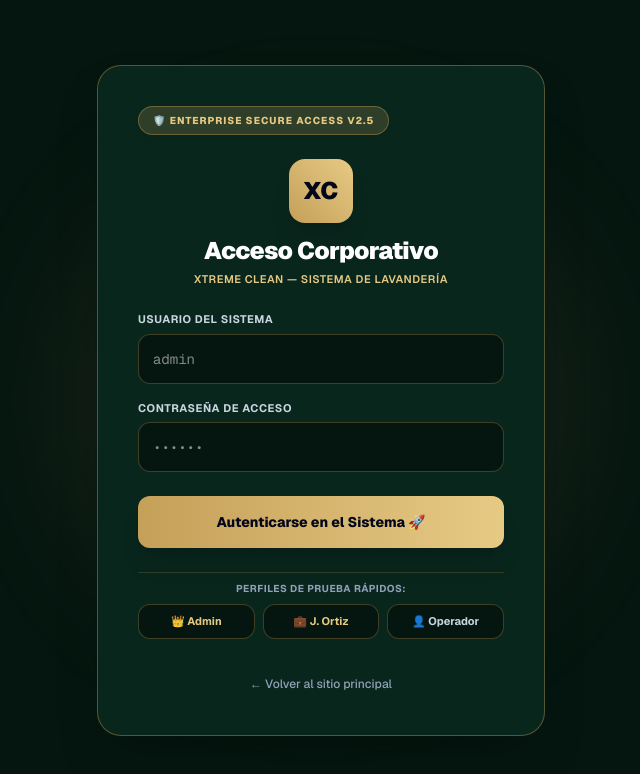
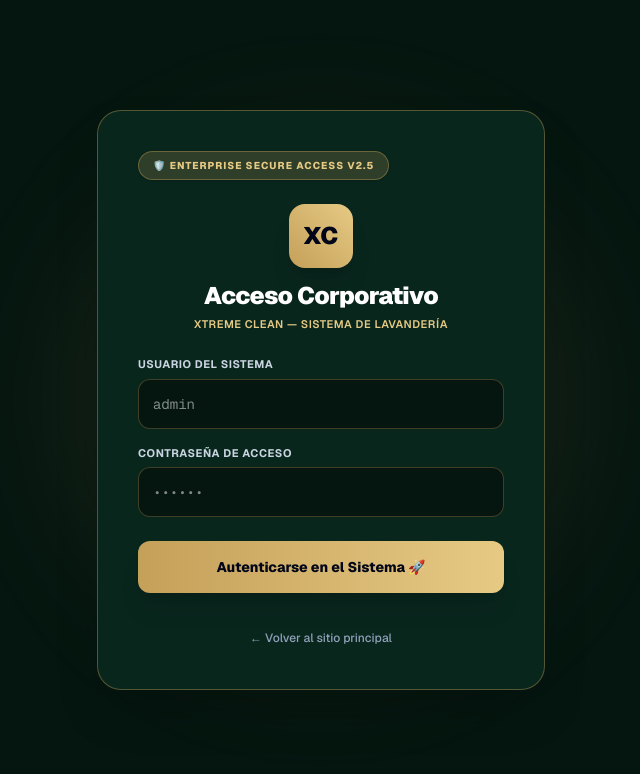
Before and after one commit to devjuanflow/xtreme-clean, a Next.js app: page /admin/login in a window 1280 px wide. Shown: the top 774 px of the page, without its empty margins (319-959 px from the left). Built offline with nearby package versions, Linux system fonts and the light colour scheme.

Commit message:
Actualizar admin

```diff
--- a/app/admin/login/page.tsx
+++ b/app/admin/login/page.tsx
@@ -97,19 +97,6 @@ export default function LoginPage() {
         }
     };
 
-    const seleccionarPerfilDemo = (tipo: 'admin' | 'jortiz' | 'operador') => {
-        if (tipo === 'admin') {
-            setUsuario('admin');
-            setPassword('123456');
-        } else if (tipo === 'jortiz') {
-            setUsuario('jortiz');
-            setPassword('123456');
-        } else {
-            setUsuario('operador');
-            setPassword('123456');
-        }
-    };
-
     return (
         <div className="min-h-screen bg-[#051610] flex items-center justify-center p-4 text-slate-100 font-sans relative overflow-hidden">
 
@@ -183,33 +170,6 @@ export default function LoginPage() {
                 </button>
             </form>
 
-            <div className="pt-2 border-t border-[#c5a059]/20 space-y-2">
-                <p className="text-[10px] text-slate-400 uppercase tracking-wider text-center font-bold">Perfiles de Prueba Rápidos:</p>
-                <div className="grid grid-cols-3 gap-2">
-                    <button
-                        type="button"
-                        onClick={() => seleccionarPerfilDemo('admin')}
-                        className="py-2 px-1 bg-[#051610] border border-[#c5a059]/30 hover:border-[#c5a059] text-[#e6ca84] text-[11px] font-bold rounded-xl cursor-pointer transition-all text-center truncate"
-                    >
-                        👑 Admin
-                    </button>
-                    <button
-                        type="button"
-                        onClick={() => seleccionarPerfilDemo('jortiz')}
-                        className="py-2 px-1 bg-[#051610] border border-[#c5a059]/30 hover:border-[#c5a059] text-[#e6ca84] text-[11px] font-bold rounded-xl cursor-pointer transition-all text-center truncate"
-                    >
-                        💼 J. Ortiz
-                    </button>
-                    <button
-                        type="button"
-                        onClick={() => seleccionarPerfilDemo('operador')}
-                        className="py-2 px-1 bg-[#051610] border border-[#c5a059]/30 hover:border-[#c5a059] text-slate-300 text-[11px] font-bold rounded-xl cursor-pointer transition-all text-center truncate"
-                    >
-                        👤 Operador
-                    </button>
-                </div>
-            </div>
-
             <div className="pt-2 text-center">
                 <Link href="/" className="text-xs text-slate-400 hover:text-[#e6ca84] transition-colors font-medium">
                     ← Volver al sitio principal
```
